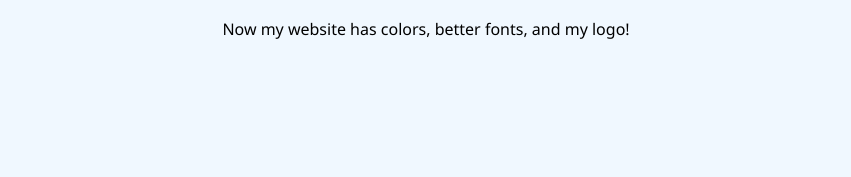
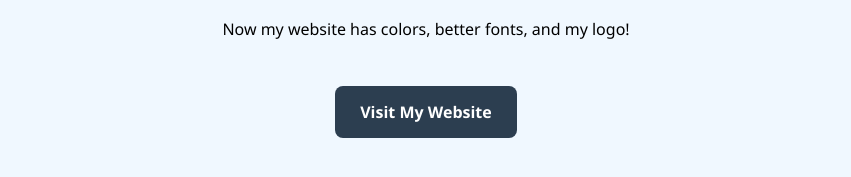
Before and after one commit to sheerazdev123-glitch/my-web-project, a plain HTML site: page index.html in a window 1280 px wide. Shown: the part 693-870 px from the top of the page, without its empty margins (214-1065 px from the left). Before the commit the page ends 800 px from the top, so only its background shows below. Drawn offline with Linux system fonts and the light colour scheme.

Commit message:
version 5.0: Added a styled Big L button

```diff
--- a/index.html
+++ b/index.html
@@ -13,5 +13,9 @@
     <img src="logo.png" alt="My Logo" width="200">
 
     <p>Now my website has colors, better fonts, and my logo!</p>
+
+    <a href="https://www.google.com" class="my-button">Visit My Website</a>
+
+
 </body>
 </html>
--- a/style.css
+++ b/style.css
@@ -19,3 +19,20 @@ img {
     border: 3px solid #2c3e50;
     box-shadow: 0px 4px 8px rgba(0,0,0,0.1);
 }
+
+.my-button {
+    background-color: #2c3e50; /* The dark blue from your logo border */
+    color: white;              /* White text */
+    padding: 15px 25px;        /* Makes the button nice and thick */
+    text-decoration: none;      /* Removes the blue underline */
+    border-radius: 8px;         /* Rounds the corners */
+    display: inline-block;      /* Keeps the button centered with your text */
+    font-weight: bold;
+    margin-top: 30px;           /* Adds space between the text and button */
+    transition: 0.3s;           /* Makes the color change smooth */
+}
+
+.my-button:hover {
+    background-color: #e74c3c;  /* Turns a nice red when you hover! */
+    cursor: pointer;
+}
```
